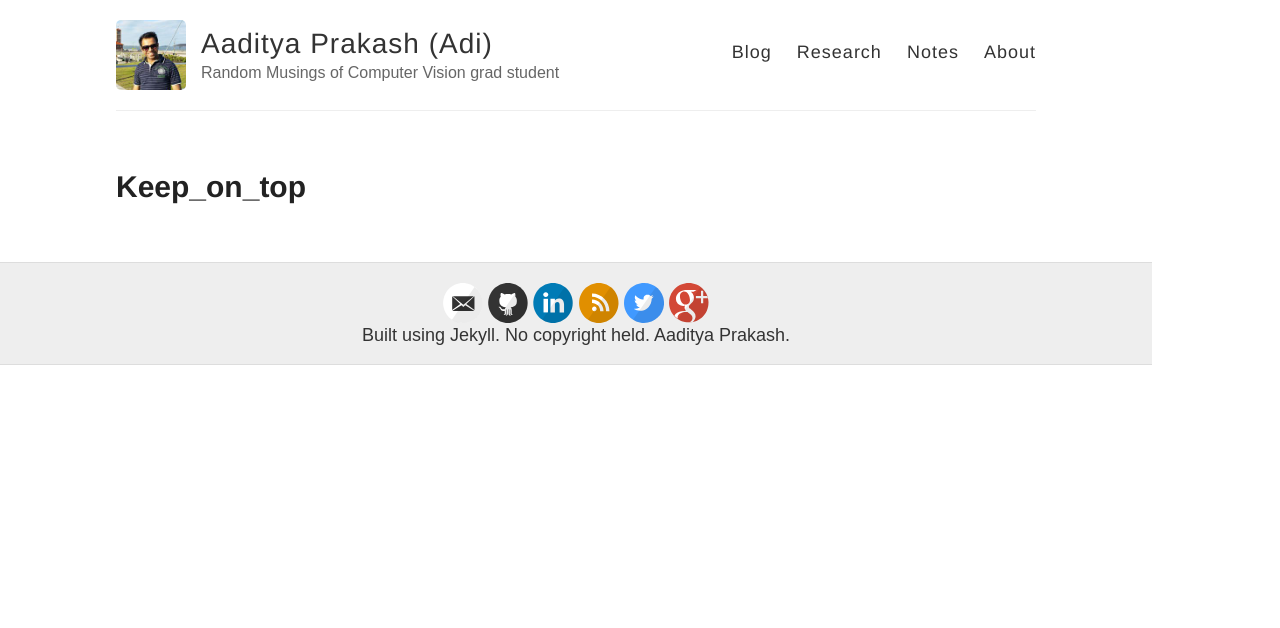
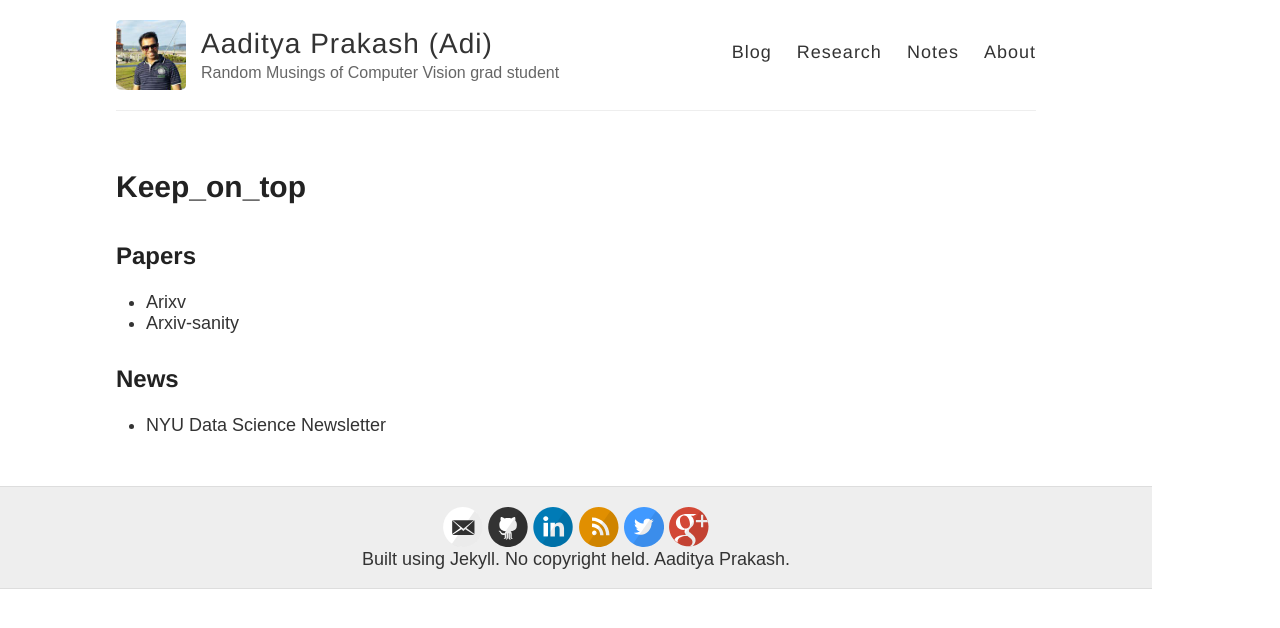
Before and after one commit to iamaaditya/iamaaditya.github.io, a Jekyll site: the page built from keep_on_top.md, in a window 1280 px wide. Shown: the top 628 px of the page. Built offline with Jekyll 4.4.1, drawn with Linux system fonts in a browser that asks for light colours; some web fonts are replaced.

Commit message:
Update from Forestry.io - keep_on_top.md

```diff
--- a/keep_on_top.md
+++ b/keep_on_top.md
@@ -1,6 +1,13 @@
 ---
 title: Keep_on_top
-date: '2016-07-03 16:38:17'
+date: '2016-07-03 16:38:00'
 layout: page
 draft: true
 ---
+## Papers
+
+* Arixv
+* Arxiv-sanity
+
+## News
+* NYU Data Science Newsletter
```
